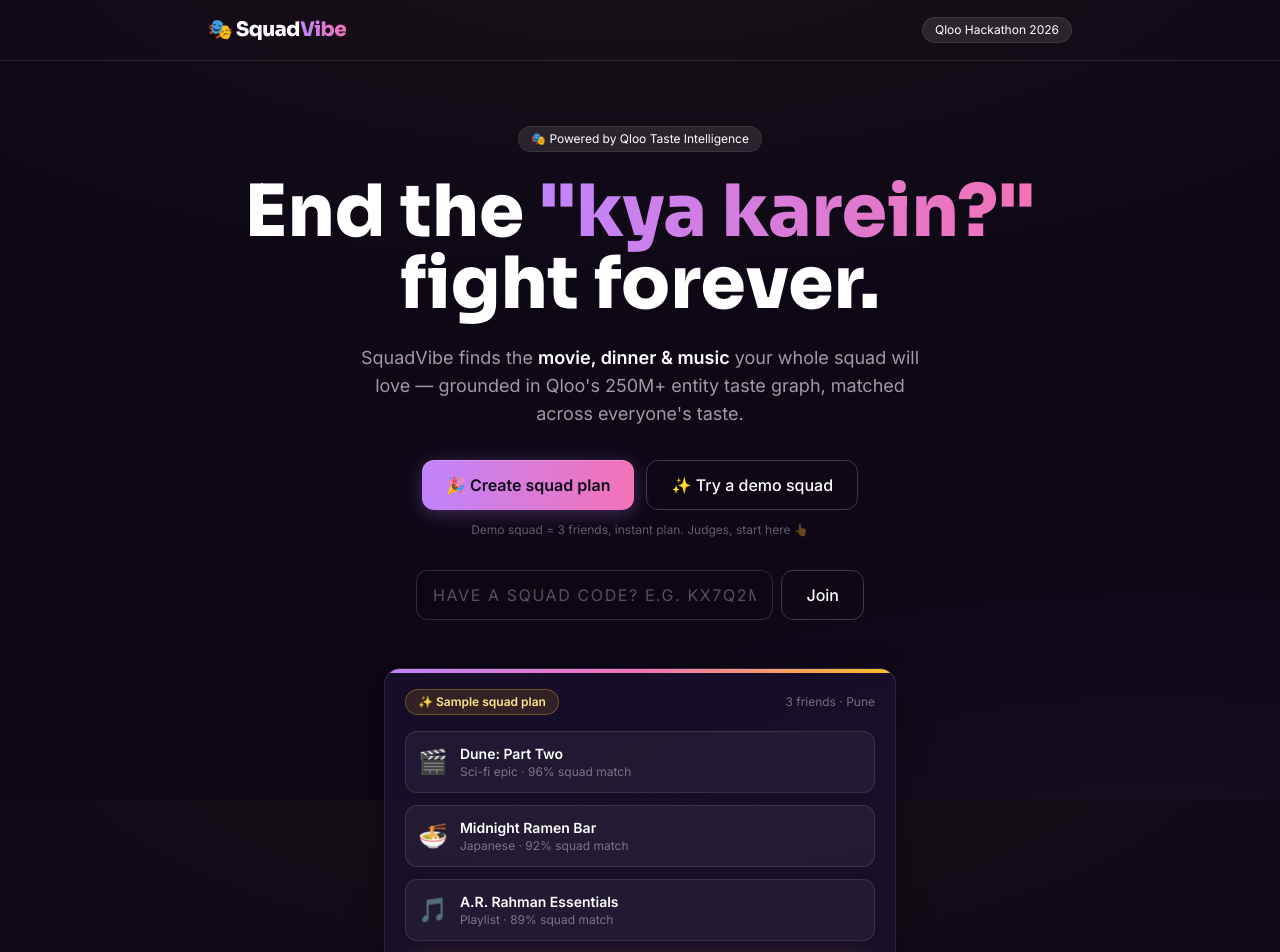
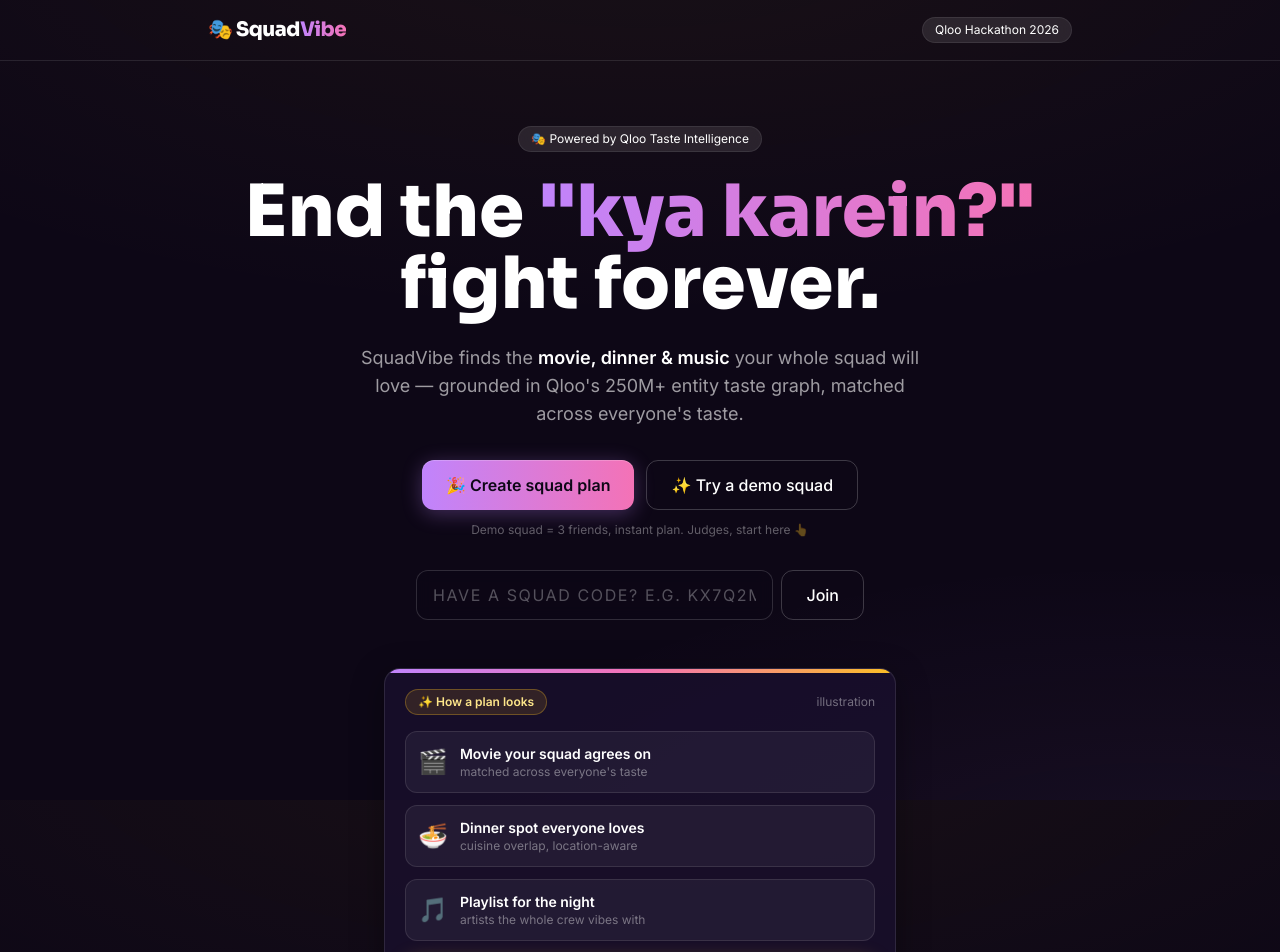
Before and after one commit to devilking7x/squadvibe, a React (Vite) app in the folder web/: page / in a window 1280 px wide. Shown: the top 952 px of the page. Built offline with nearby package versions, Linux system fonts and the light colour scheme; the HTML template or start-up script is replaced by a standard one.

Commit message:
fix: judge round 2 — honest hero illustration (no fake match %s)

```diff
--- a/web/src/pages/Landing.tsx
+++ b/web/src/pages/Landing.tsx
@@ -81,29 +81,29 @@ export default function Landing({ nav }: { nav: (h: string) => void }) {
           <div className="card card-premium text-left relative overflow-hidden">
             <div className="absolute top-0 left-0 right-0 h-1 bg-gradient-to-r from-neon via-hot to-gold"></div>
             <div className="flex items-center justify-between mb-4">
-              <p className="chip-gold">✨ Sample squad plan</p>
-              <p className="text-white/40 text-xs">3 friends · Pune</p>
+              <p className="chip-gold">✨ How a plan looks</p>
+              <p className="text-white/40 text-xs">illustration</p>
             </div>
             <div className="space-y-3">
               <div className="flex items-center gap-3 p-3 rounded-xl bg-white/5 border border-white/10">
                 <span className="text-2xl">🎬</span>
                 <div className="flex-1">
-                  <p className="font-semibold text-sm">Dune: Part Two</p>
-                  <p className="text-white/40 text-xs">Sci-fi epic · 96% squad match</p>
+                  <p className="font-semibold text-sm">Movie your squad agrees on</p>
+                  <p className="text-white/40 text-xs">matched across everyone's taste</p>
                 </div>
               </div>
               <div className="flex items-center gap-3 p-3 rounded-xl bg-white/5 border border-white/10">
                 <span className="text-2xl">🍜</span>
                 <div className="flex-1">
-                  <p className="font-semibold text-sm">Midnight Ramen Bar</p>
-                  <p className="text-white/40 text-xs">Japanese · 92% squad match</p>
+                  <p className="font-semibold text-sm">Dinner spot everyone loves</p>
+                  <p className="text-white/40 text-xs">cuisine overlap, location-aware</p>
                 </div>
               </div>
               <div className="flex items-center gap-3 p-3 rounded-xl bg-white/5 border border-white/10">
                 <span className="text-2xl">🎵</span>
                 <div className="flex-1">
-                  <p className="font-semibold text-sm">A.R. Rahman Essentials</p>
-                  <p className="text-white/40 text-xs">Playlist · 89% squad match</p>
+                  <p className="font-semibold text-sm">Playlist for the night</p>
+                  <p className="text-white/40 text-xs">artists the whole crew vibes with</p>
                 </div>
               </div>
             </div>
```
